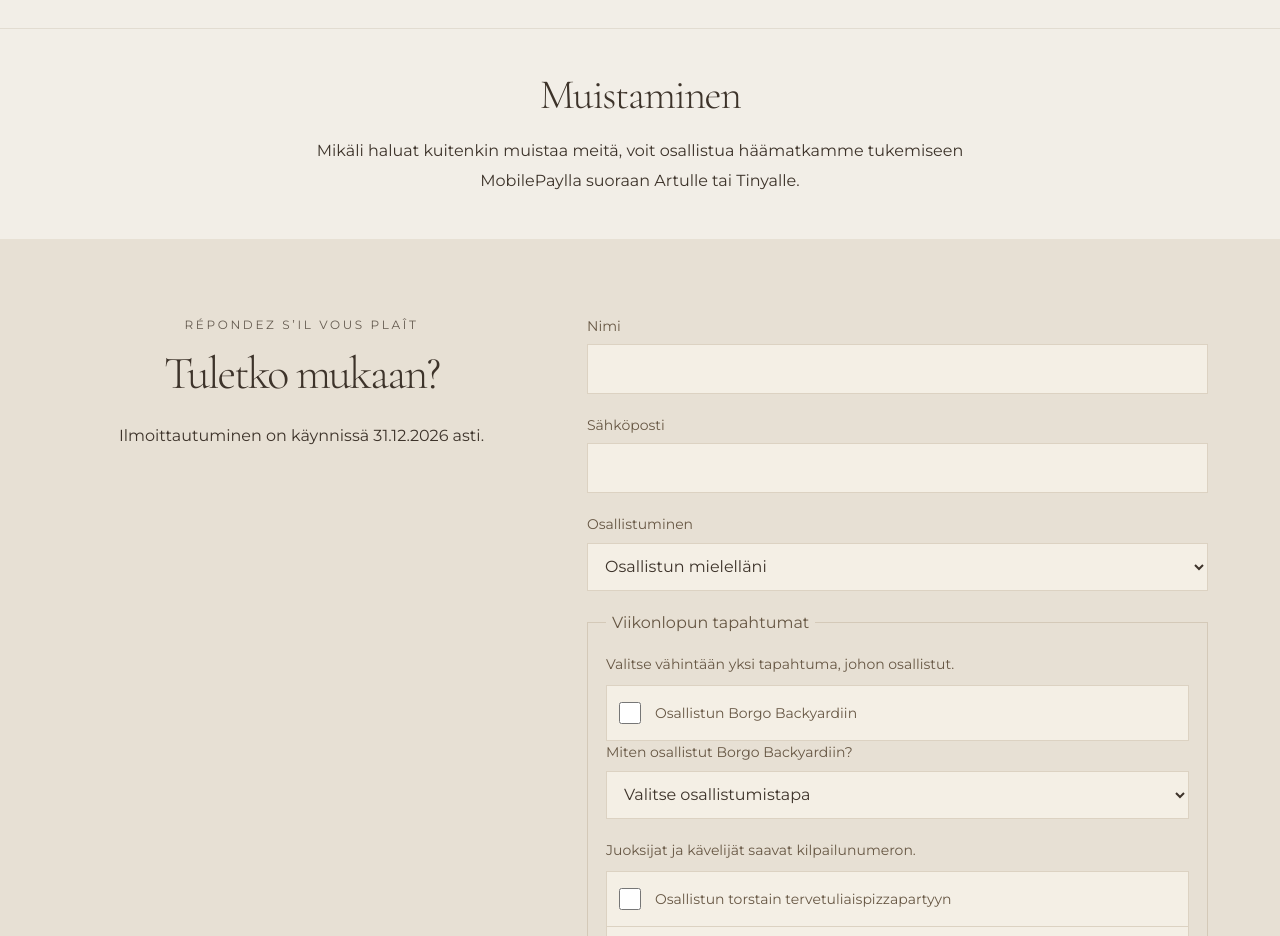
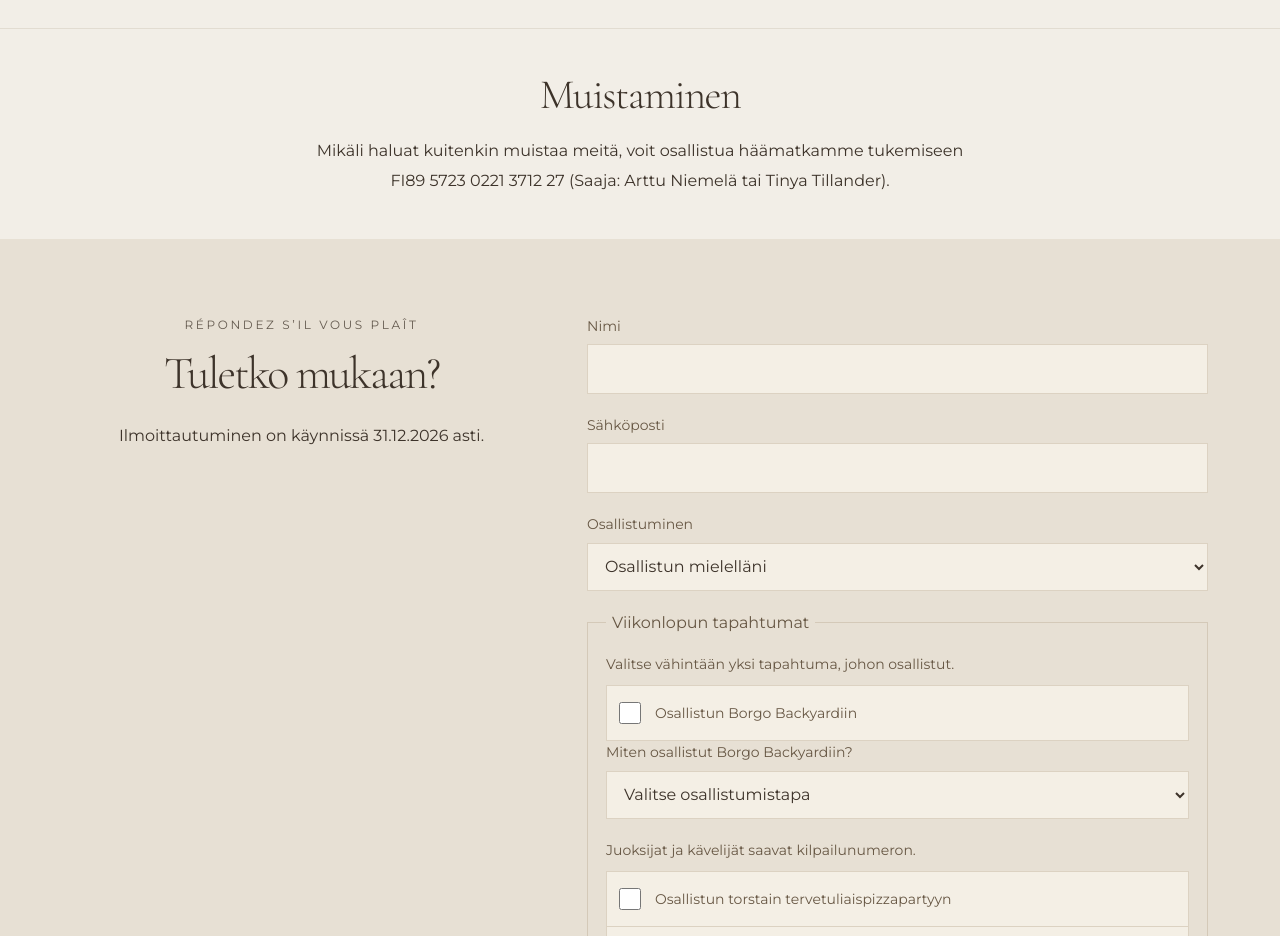
Before and after one commit to villeharjunen/arttu-tinya, a plain HTML site: page index.html in a window 1280 px wide. Shown: the part 7380-8316 px from the top of the page. Drawn offline with nearby package versions, Linux system fonts and the light colour scheme.

Commit message:
Update payment information in index.html

```diff
--- a/index.html
+++ b/index.html
@@ -321,7 +321,7 @@
     </section>
     <section aria-labelledby="gift-heading" class="section gift-section" id="muistaminen">
       <h2 id="gift-heading">Muistaminen</h2>
-      <p>Mikäli haluat kuitenkin muistaa meitä, voit osallistua häämatkamme tukemiseen MobilePaylla suoraan Artulle tai Tinyalle.</p>
+      <p>Mikäli haluat kuitenkin muistaa meitä, voit osallistua häämatkamme tukemiseen FI89 5723 0221 3712 27 (Saaja: Arttu Niemelä tai Tinya Tillander).</p>
     </section>
     <section class="section rsvp" id="rsvp">
       <div class="aura-rsvp-copy"><div class="center"><p class="eyebrow">Répondez s’il vous plaît</p><h2>Tuletko mukaan?</h2><p data-fi="Ilmoittautuminen on käynnissä 31.12.2026 asti." data-sv="Anmälan är öppen till och med den 31 december 2026.">Ilmoittautuminen on käynnissä 31.12.2026 asti.</p><div aria-hidden="true" class="orn">༺ ❦ ༻</div></div></div>
```
